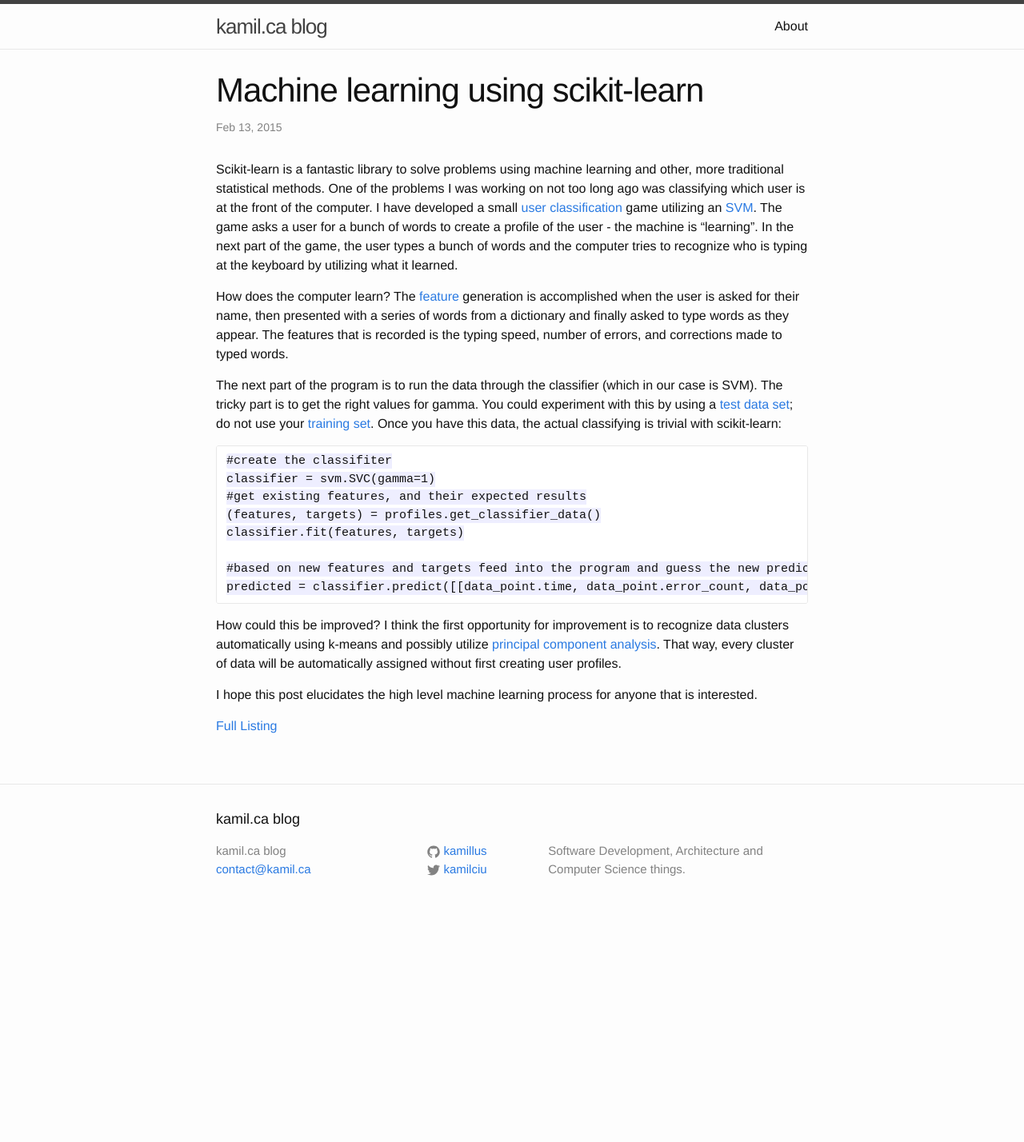
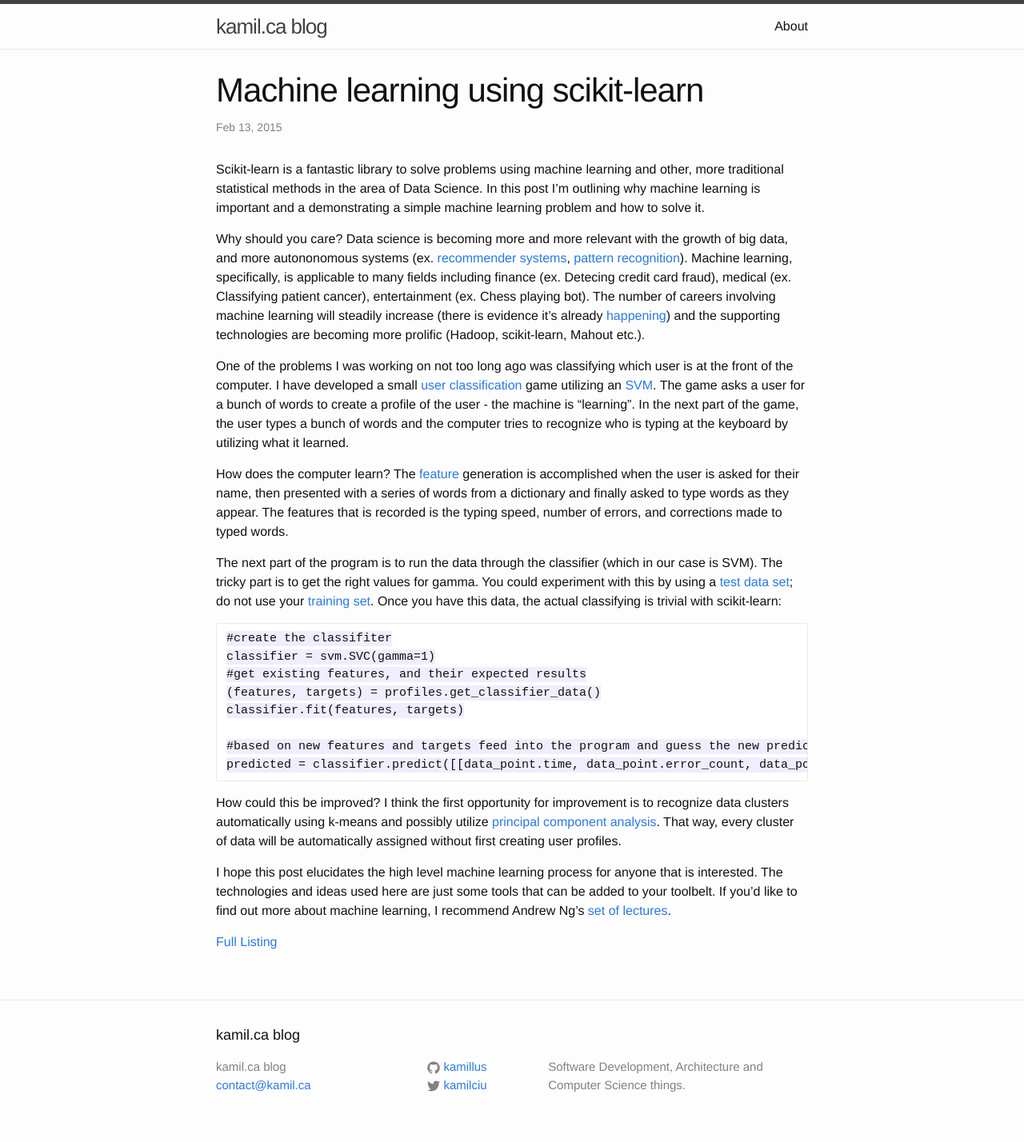
Before and after one commit to kamillus/kamillus.github.io, a Jekyll site: the page built from _posts/2015-02-13-machine-learning-scikit.markdown, in a window 1280 px wide. Shown: the whole page at 80% size. Built offline with Jekyll 4.4.1, drawn with Linux system fonts in a browser that asks for light colours; before the commit the page ends 1158 px from its top, so only the background shows below that.

Commit message:
added some detail

```diff
--- a/_posts/2015-02-13-machine-learning-scikit.markdown
+++ b/_posts/2015-02-13-machine-learning-scikit.markdown
@@ -4,7 +4,12 @@
 date:   2015-02-13 08:44:30
 categories: machine learning, scikit
 ---
-Scikit-learn is a fantastic library to solve problems using machine learning and other, more traditional statistical methods. One of the problems I was working on not too long ago was classifying which user is at the front of the computer. I have developed a small [user classification](https://github.com/kamillus/text_profile) game utilizing an [SVM](http://en.wikipedia.org/wiki/Support_vector_machine). The game asks a user for a bunch of words to create a profile of the user - the machine is "learning". In the next part of the game, the user types a bunch of words and the computer tries to recognize who is typing at the keyboard by utilizing what it learned.
+Scikit-learn is a fantastic library to solve problems using machine learning and other, more traditional statistical methods in the area of Data Science. In this post I'm outlining why machine learning is important and a demonstrating a simple machine learning problem and how to solve it.
+
+Why should you care? Data science is becoming more and more relevant with the growth of big data, and more autononomous systems (ex. [recommender systems](http://en.wikipedia.org/wiki/Recommender_system), [pattern recognition](http://en.wikipedia.org/wiki/Pattern_recognition)). Machine learning, specifically, is applicable to many fields including finance (ex. Detecing credit card fraud), medical (ex. Classifying patient cancer), entertainment (ex. Chess playing bot). The number of careers involving machine learning will steadily increase (there is evidence it's already [happening](http://www.indeed.com/jobtrends?q=machine+learning&l=&relative=1)) and the supporting technologies are becoming more prolific (Hadoop, scikit-learn, Mahout etc.).
+
+
+One of the problems I was working on not too long ago was classifying which user is at the front of the computer. I have developed a small [user classification](https://github.com/kamillus/text_profile) game utilizing an [SVM](http://en.wikipedia.org/wiki/Support_vector_machine). The game asks a user for a bunch of words to create a profile of the user - the machine is "learning". In the next part of the game, the user types a bunch of words and the computer tries to recognize who is typing at the keyboard by utilizing what it learned.
 
 How does the computer learn? The [feature](http://en.wikipedia.org/wiki/Feature_%28machine_learning%29) generation is accomplished when the user is asked for their name, then presented with a series of words from a dictionary and finally asked to type words as they appear. The features that is recorded is the typing speed, number of errors, and corrections made to typed words.
 
@@ -23,6 +28,6 @@
 
 How could this be improved? I think the first opportunity for improvement is to recognize data clusters automatically using k-means and possibly utilize [principal component analysis](http://en.wikipedia.org/wiki/Principal_component_analysis). That way, every cluster of data will be automatically assigned without first creating user profiles.
 
-I hope this post elucidates the high level machine learning process for anyone that is interested.
+I hope this post elucidates the high level machine learning process for anyone that is interested. The technologies and ideas used here are just some tools that can be added to your toolbelt. If you'd like to find out more about machine learning, I recommend Andrew Ng's [set of lectures](https://www.youtube.com/view_play_list?p=A89DCFA6ADACE599).
 
 [Full Listing](https://github.com/kamillus/text_profile/blob/master/learn.py)
```
